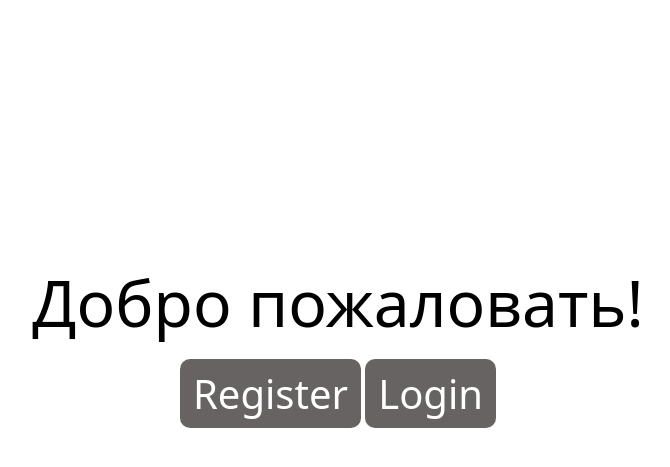
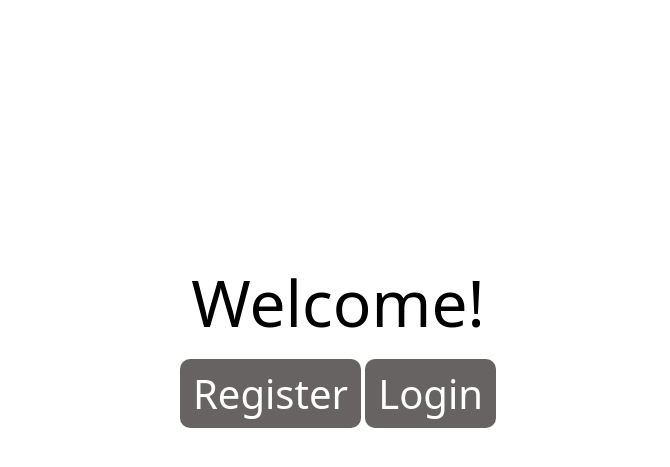
Before and after one commit to TimAny-W/shizohrenya, a Django app: page / in a window 1280 px wide. Shown: the top 467 px of the page, without its empty margins (302-972 px from the left). Run offline with Django 4.2, Linux system fonts and the light colour scheme.

Commit message:
Add files via upload

```diff
--- a/shizohrenya/user_system/templates/home.html
+++ b/shizohrenya/user_system/templates/home.html
@@ -2,7 +2,7 @@
 
 {% load static %}
 
-{% block title %}Главная страница{% endblock %}
+{% block title %} Demo of Todolist {% endblock %}
 
 {% block links %}
       <link rel="stylesheet" href="{% static 'user_system/css/home.css' %}">
@@ -14,15 +14,13 @@
 {% block content %}
       <div class="user_system">
             {% if request.user.is_authenticated %}
-                  <div class="title"><h1>Добро пожаловать, {{user}}!</h1></div>
+                  <div class="title"><h1>Welcome, {{user}}!</h1></div>
                   <div class="buttons">
                      <a href="{% url 'logout' %}" class="btn">Log out</a>
                   </div>
 
             {% else %}
-                  <div class="title"><h1>Добро пожаловать!</h1></div>
-
-
+                  <div class="title"><h1>Welcome!</h1></div>
 
                   <div class="buttons">
                     <a id="register" href="{% url 'registration' %}" class="btn" onclick="registerForm()">Register</a>
```
